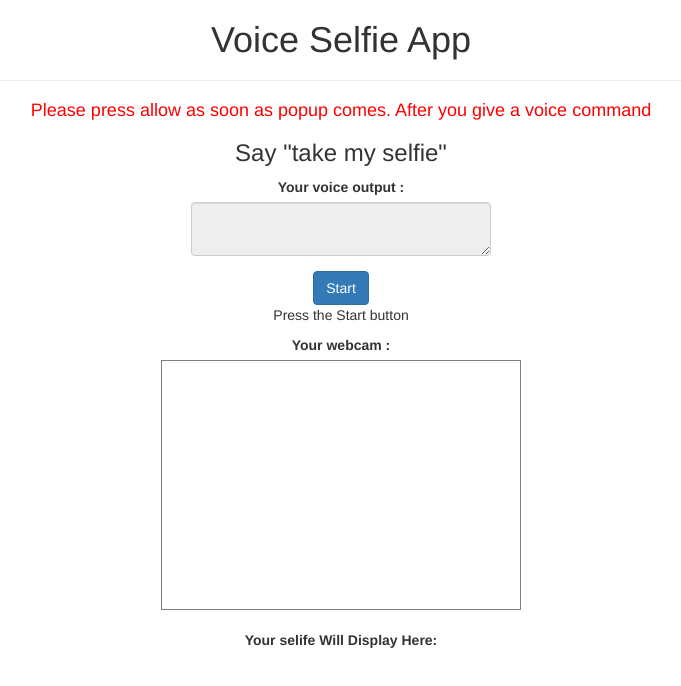
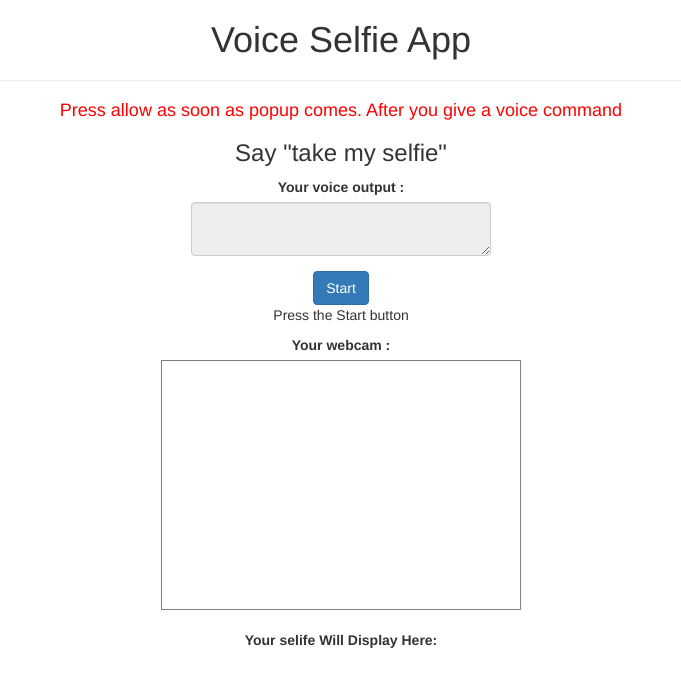
Before and after one commit to kasturivats19/Take-my-selfie, a plain HTML site: page index.html in a window 1280 px wide. Shown: the whole page, without its empty margins (299-980 px from the left). Drawn offline with nearby package versions, Linux system fonts and the light colour scheme; a script that the page names is missing.

Commit message:
Update index.html

```diff
--- a/index.html
+++ b/index.html
@@ -19,7 +19,7 @@
         <h1>Voice Selfie App
         </h1>
         <hr>
-        <h4 style="color:red;">Please press allow as soon as popup comes. After you give a voice command</h4>
+        <h4 style="color:red;">Press allow as soon as popup comes. After you give a voice command</h4>
 
         <div class="form-group">
         <h3>Say "take my selfie"</h3>
```
